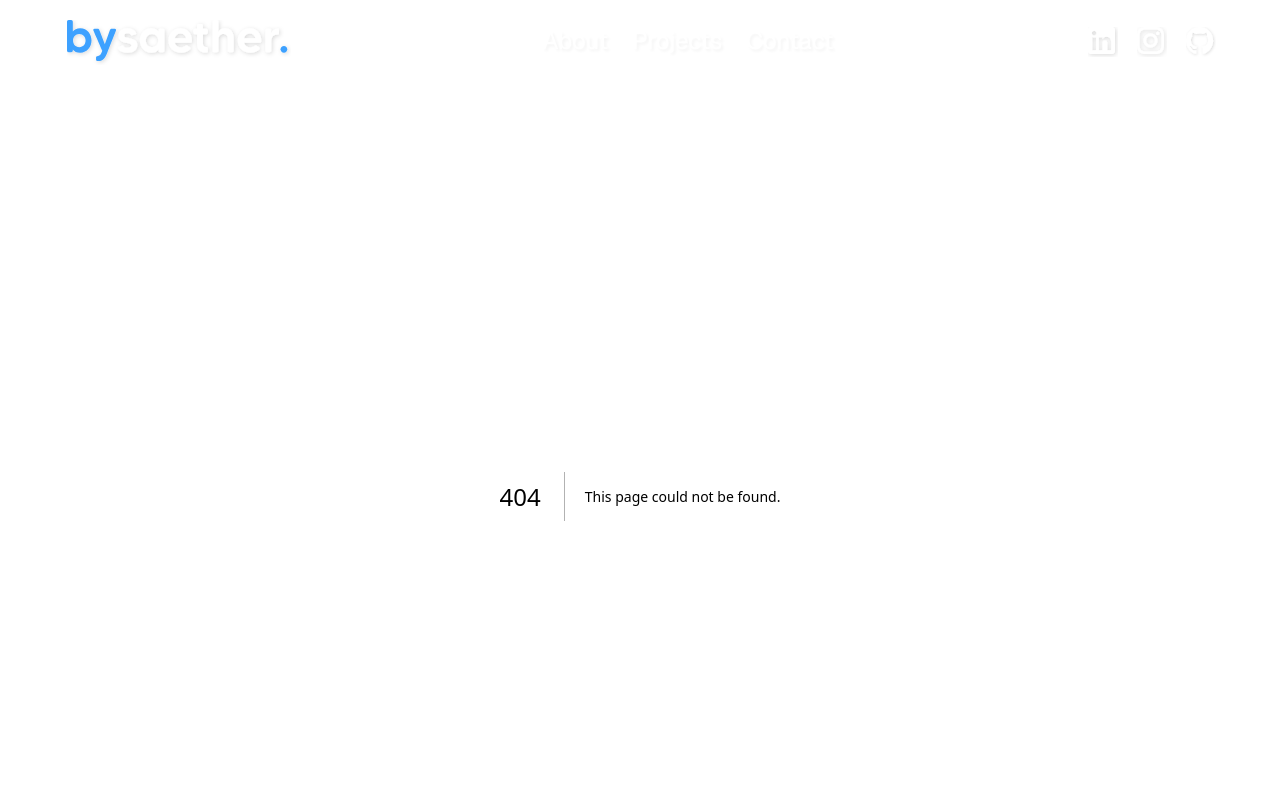
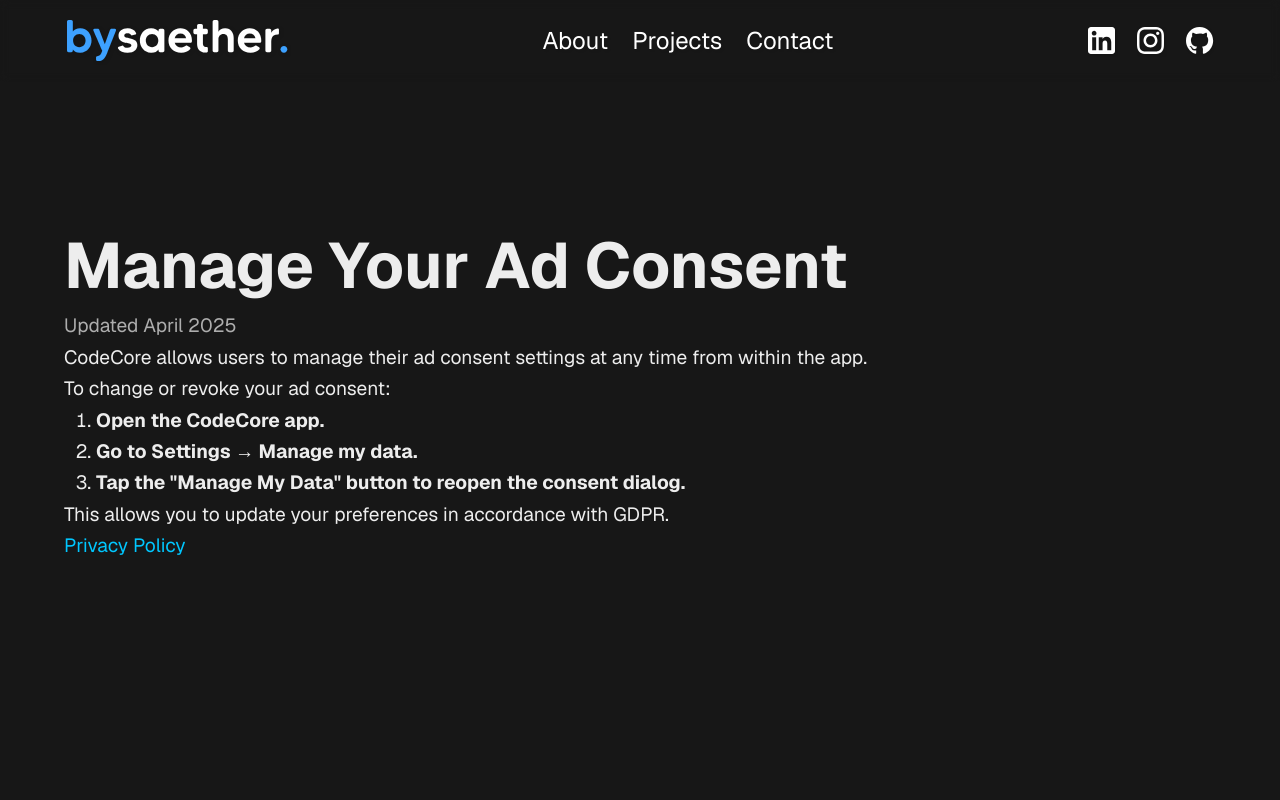
Before and after one commit to williamsaether/bysaether.com, a Next.js app: page /codecore/manage-data in a window 1280 px wide. Before the commit this address had no page. Shown: the top 800 px of the page. Built offline with nearby package versions, Linux system fonts and the light colour scheme.

Commit message:
Add Manage Data page for CodeCore

```diff
--- /dev/null
+++ b/app/codecore/manage-data/page.tsx
@@ -0,0 +1,26 @@
+import styles from "@/app/legal.module.css"
+import {supportEmail} from "@/constants/Constants";
+
+export default function PrivacyPolicy() {
+	return (
+		<div className={styles.page}>
+			<title>Privacy Policy - CodeCore</title>
+			<header className={styles.header}>
+				<span id={"intersector"}/>
+				<h1>Manage Your Ad Consent</h1>
+				<p className={styles.date}>Updated April 2025</p>
+				<p>CodeCore allows users to manage their ad consent settings at any time from within the app.</p>
+			</header>
+			<main className={styles.main}>
+				<p>To change or revoke your ad consent:</p>
+				<ol>
+					<li><strong>Open the CodeCore app.</strong></li>
+					<li><strong>Go to Settings → Manage my data.</strong></li>
+					<li><strong>Tap the "Manage My Data" button to reopen the consent dialog.</strong></li>
+				</ol>
+				<p>This allows you to update your preferences in accordance with GDPR.</p>
+				<p><a href={'/privacy-policy'} rel="noopener noreferrer">Privacy Policy</a></p>
+			</main>
+		</div>
+	)
+}
--- a/app/legal.module.css
+++ b/app/legal.module.css
@@ -31,8 +31,12 @@
     margin-top: .4rem;
 }
 
-.main ul {
+.main ul, .main ol {
     margin-left: 2rem;
+}
+
+.main a {
+    color: #00c7ff;
 }
 
 @media (max-width: 600px) {
@@ -65,7 +69,7 @@
         font-size: 1rem;
     }
 
-    .main ul {
+    .main ul, .main ol {
         margin-left: 1.2rem;
     }
 }
--- a/middleware.ts
+++ b/middleware.ts
@@ -31,7 +31,7 @@
   }
 
   if (subdomain === 'codecore') {
-    if (['/','/privacy-policy'].includes(url.pathname)) {
+    if (['/','/privacy-policy', '/manage-data'].includes(url.pathname)) {
       url.pathname = `/codecore${url.pathname}`;
       return NextResponse.rewrite(url);
     }
```
